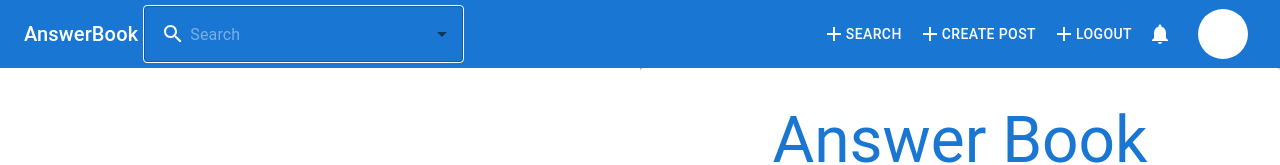
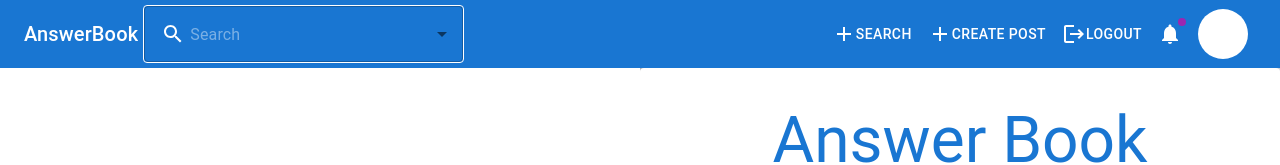
Before and after one commit to shivambhojani/AnserBook-UI, a React (Create React App) app: page / in a window 1280 px wide. Shown: the top 165 px of the page. Built offline with nearby package versions, Linux system fonts and the light colour scheme; no server answers; sample sign-in values are in the browser's storage.

Commit message:
bell icon

```diff
--- a/src/NavBar.tsx
+++ b/src/NavBar.tsx
@@ -21,7 +21,7 @@ import SearchIcon from "@mui/icons-material/Search";
 import AddIcon from "@mui/icons-material/Add";
 import { Link, useNavigate } from "react-router-dom";
 import MoreIcon from "@mui/icons-material/MoreVert";
-import MailIcon from "@mui/icons-material/Mail";
+import LogoutIcon from '@mui/icons-material/Logout';
 import httpClient from "./thunk/interceptor";
 import Avatar from "@mui/material/Avatar";
 import CardHeader from "@mui/material/CardHeader";
@@ -75,6 +75,7 @@ const NavBar = () => {
   console.log('email', loggedInUserEmailId)
 
   const [imagedata, setimagedata] = React.useState<string>();
+ const [invisible, setInvisible] = React.useState(false);
 
   const navigate = useNavigate();
   const [open, setOpen] = React.useState(false);
@@ -83,7 +84,8 @@ const NavBar = () => {
     search: any;
   }>();
 
-  const handleOpen = () => setOpen(true);
+  const handleOpen = () => {setOpen(true)
+  setInvisible(true)};
   const handleClose = () => setOpen(false);
   function avatarclick() {
     navigate("/userprofile");
@@ -275,13 +277,16 @@ const NavBar = () => {
             }}
           >
             {" "}
-            <AddIcon />
+            <LogoutIcon />
             Logout
           </Button>
 
           <IconButton onClick={handleOpen} color="inherit">
-            <NotificationsIcon className={classes.menus} />
+             <Badge color="secondary" variant="dot" invisible={invisible}>
+                <NotificationsIcon />
+            </Badge>
           </IconButton>
+
           <IconButton color="inherit">
             <Avatar
               alt="Remy Sharp"
```
Also changed, not shown: 1 other file (tests, documents, lock files or other folders).
